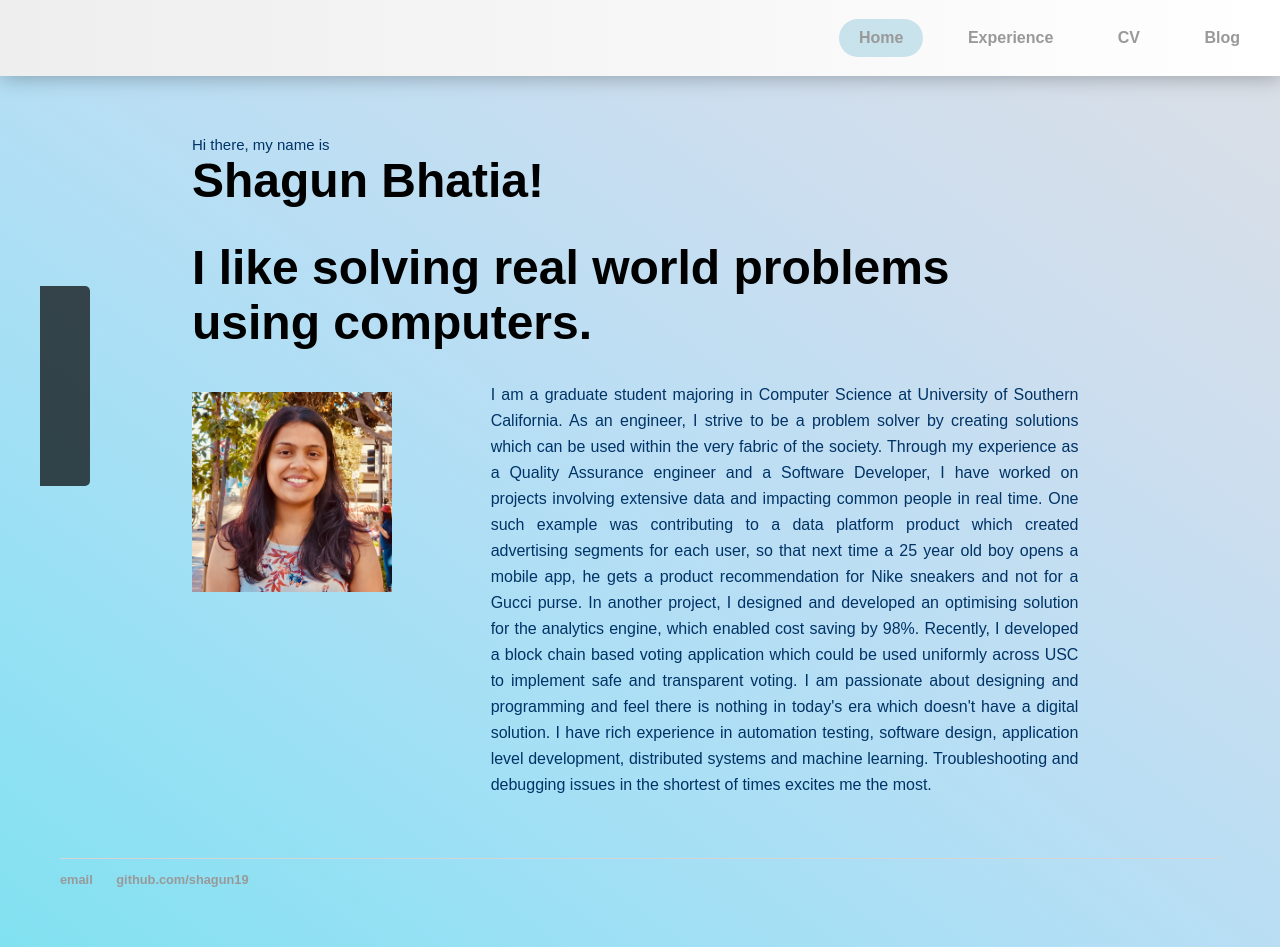
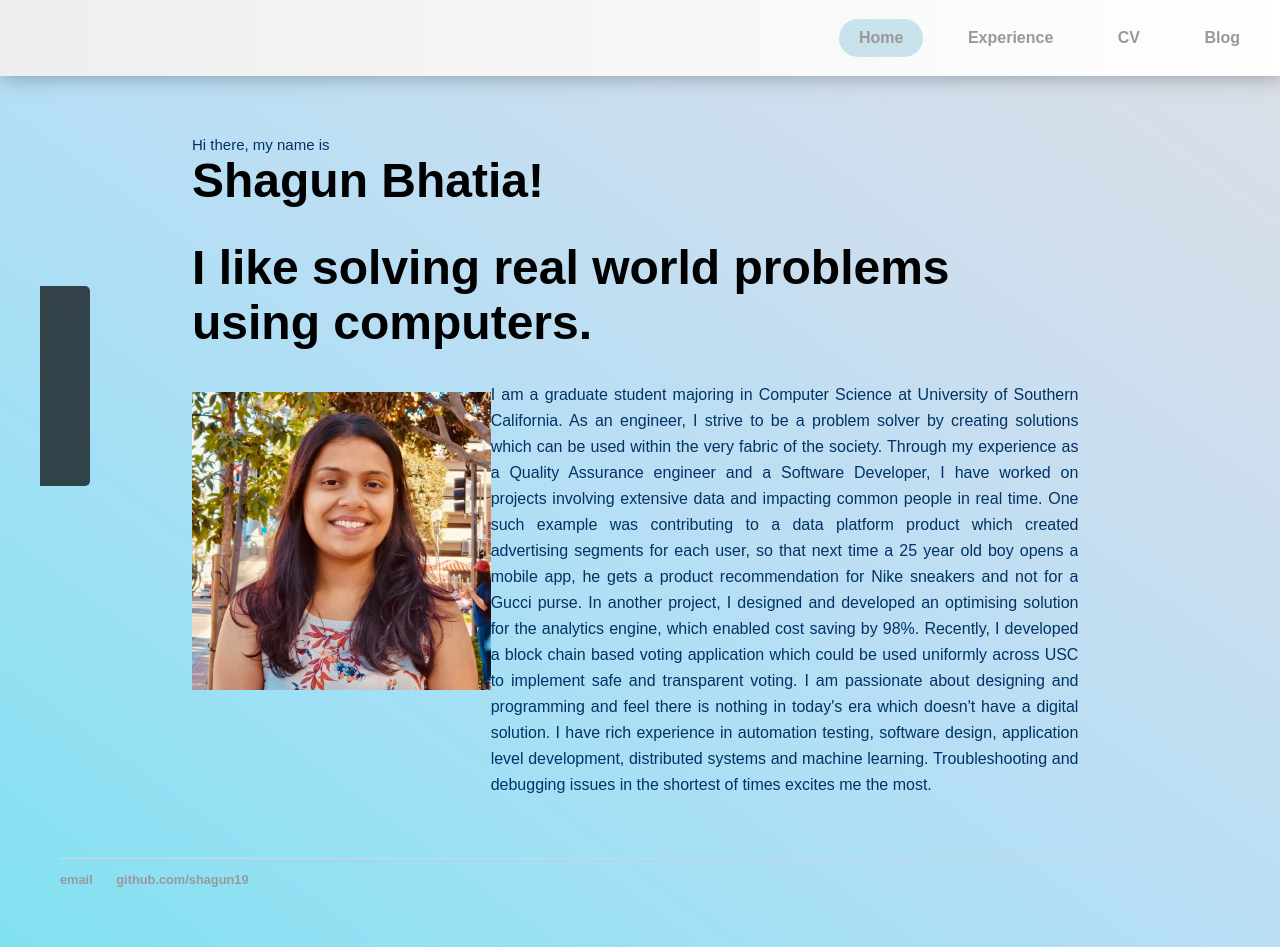
Before and after one commit to shagun19/shagun19.github.io, a Jekyll site: the page index.html, which Jekyll copies as it is, in a window 1280 px wide. Built offline with Jekyll 4.4.1, drawn with Linux system fonts in a browser that asks for light colours; some web fonts are replaced.

```diff
--- a/index.html
+++ b/index.html
@@ -28,7 +28,7 @@
     <div class="fx3">
         <a href="#">
             <div class="item col4">
-                <img class="transition img-responsive" src="shagun.jpg" width="200" height="200">
+                <img class="transition img-responsive" src="shagun.jpg">
                 <h4>Hello there!</h4>
                 <p>welcome to my space</p>
             </div></a>
```
